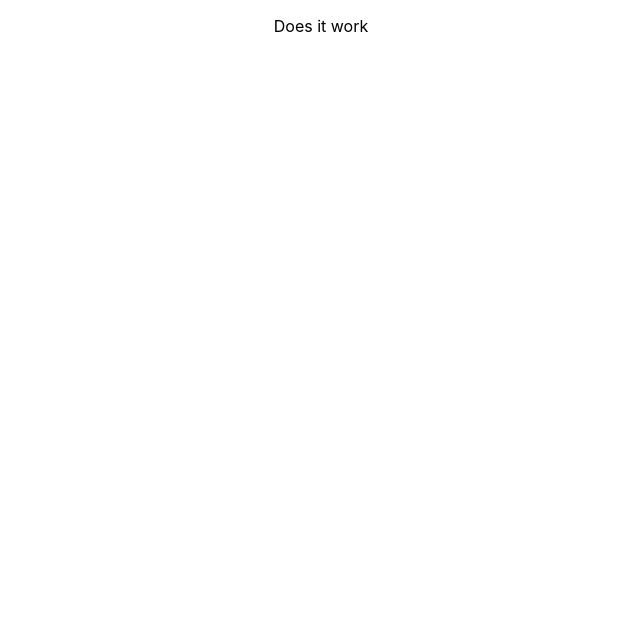
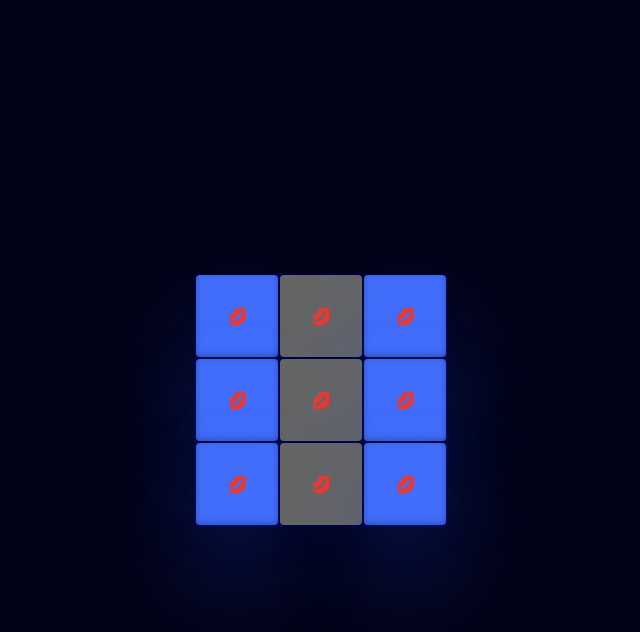
Before and after one commit to amt-juantuah/potential-lamp, a React (Create React App) app: page / in a window 1280 px wide. Shown: the top 632 px of the page, without its empty margins (319-959 px from the left). Built offline with nearby package versions, Linux system fonts and the light colour scheme.

Commit message:
style cells

```diff
--- a/src/App.css
+++ b/src/App.css
@@ -1,31 +1,12 @@
 .App {
   text-align: center;
-}
-
-.App-logo {
-  height: 40vmin;
-  pointer-events: none;
+  background-color: #020236;
 }
 
 @media (prefers-reduced-motion: no-preference) {
   .App-logo {
     animation: App-logo-spin infinite 20s linear;
   }
-}
-
-.App-header {
-  background-color: #282c34;
-  min-height: 100vh;
-  display: flex;
-  flex-direction: column;
-  align-items: center;
-  justify-content: center;
-  font-size: calc(10px + 2vmin);
-  color: white;
-}
-
-.App-link {
-  color: #61dafb;
 }
 
 @keyframes App-logo-spin {
--- a/src/Board.js
+++ b/src/Board.js
@@ -46,14 +46,27 @@ class Board extends Component {
         console.log(numrows);
         console.log(numcols);
         return (
-            <div>
-                <p>Does it work</p>
-                <table>
-                    <tbody>
-                        {new Array(numrows).map(x => <tr>{new Array(numcols).map(y => <Cell />)}</tr>)}
-                    </tbody>
-                </table>
-            </div>
+            <table>
+                <tbody>
+                    <tr>
+                        <Cell isLit={true} />
+                        <Cell isLit={false} />
+                        <Cell isLit={true} />
+                    </tr>
+
+                    <tr>
+                        <Cell isLit={true} />
+                        <Cell isLit={false} />
+                        <Cell isLit={true} />
+                    </tr>
+
+                    <tr>
+                        <Cell isLit={true} />
+                        <Cell isLit={false} />
+                        <Cell isLit={true} />
+                    </tr>
+                </tbody>
+            </table>
         )
     }
 }
--- /dev/null
+++ b/src/Cell.css
@@ -0,0 +1,13 @@
+.Cell {
+    width: 80px;
+    height: 80px;
+    border: none;
+    border-radius: 4px;
+    background-color: #656565;
+}
+
+.Cell-lit {
+    background-color: #426DFB;
+    /* box-shadow: 0 0 3px #2356FF;; */
+    box-shadow: #2356ff 0px 50px 100px -20px, rgba(0, 0, 0, 0.3) 0px 30px 60px -30px, rgba(10, 37, 64, 0.35) 0px -2px 6px 0px inset;
+}
--- a/src/cell.js
+++ b/src/cell.js
@@ -1,4 +1,5 @@
 import React, { Component } from 'react';
+import './Cell.css';
 
 class Cell extends Component {
     constructor(props) {
@@ -12,9 +13,10 @@ class Cell extends Component {
     }
 
     render() {
+        let classes = "Cell" + (this.props.isLit ? " Cell-lit" : "");
         return (
-            <td className='CellDiv'>
-                I am a cell
+            <td className={classes} onClick={this.handleClick}>
+                💋
             </td>
         )
     }
--- a/src/index.css
+++ b/src/index.css
@@ -5,6 +5,12 @@ body {
     sans-serif;
   -webkit-font-smoothing: antialiased;
   -moz-osx-font-smoothing: grayscale;
+  background-color: #030318;
+  width: 100vw;
+  height: 100vh;
+  display: flex;
+  align-items: center;
+  justify-content: center;
 }
 
 code {
```
